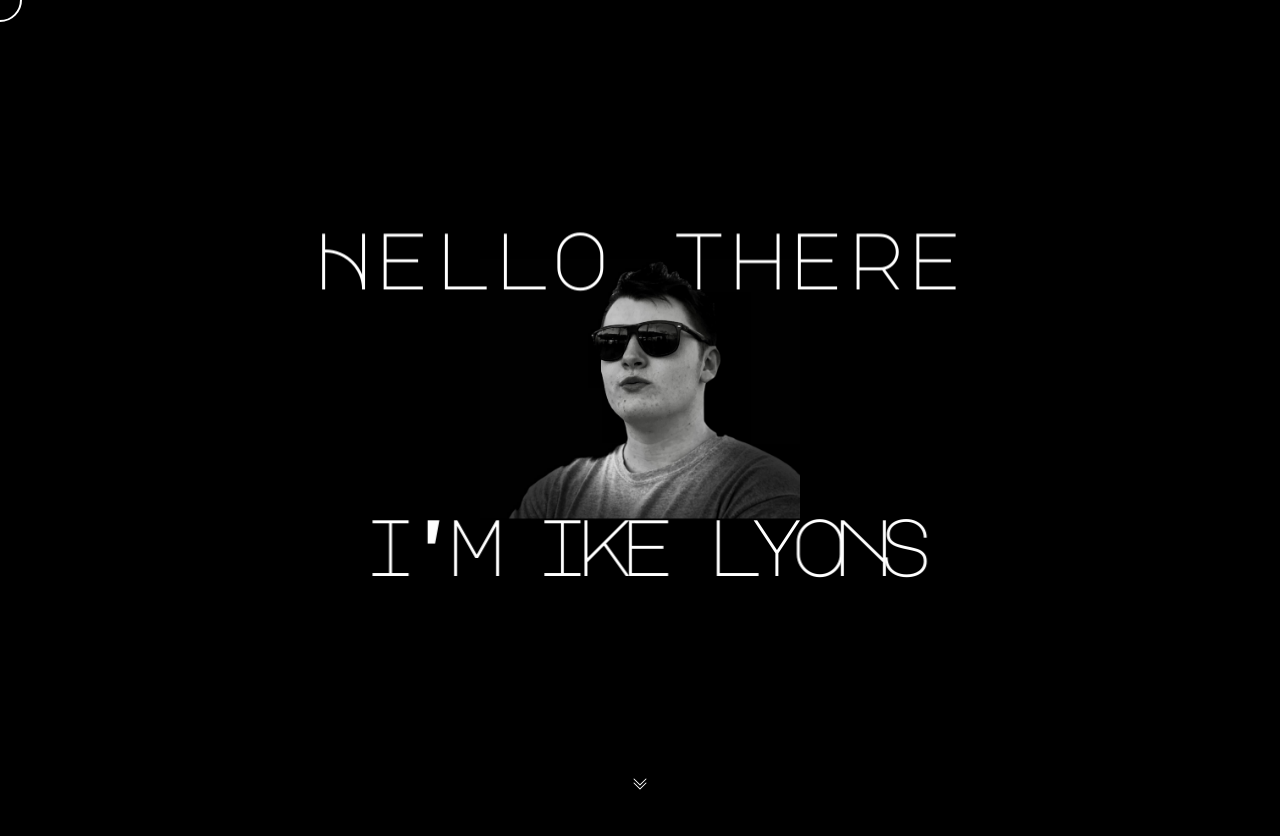
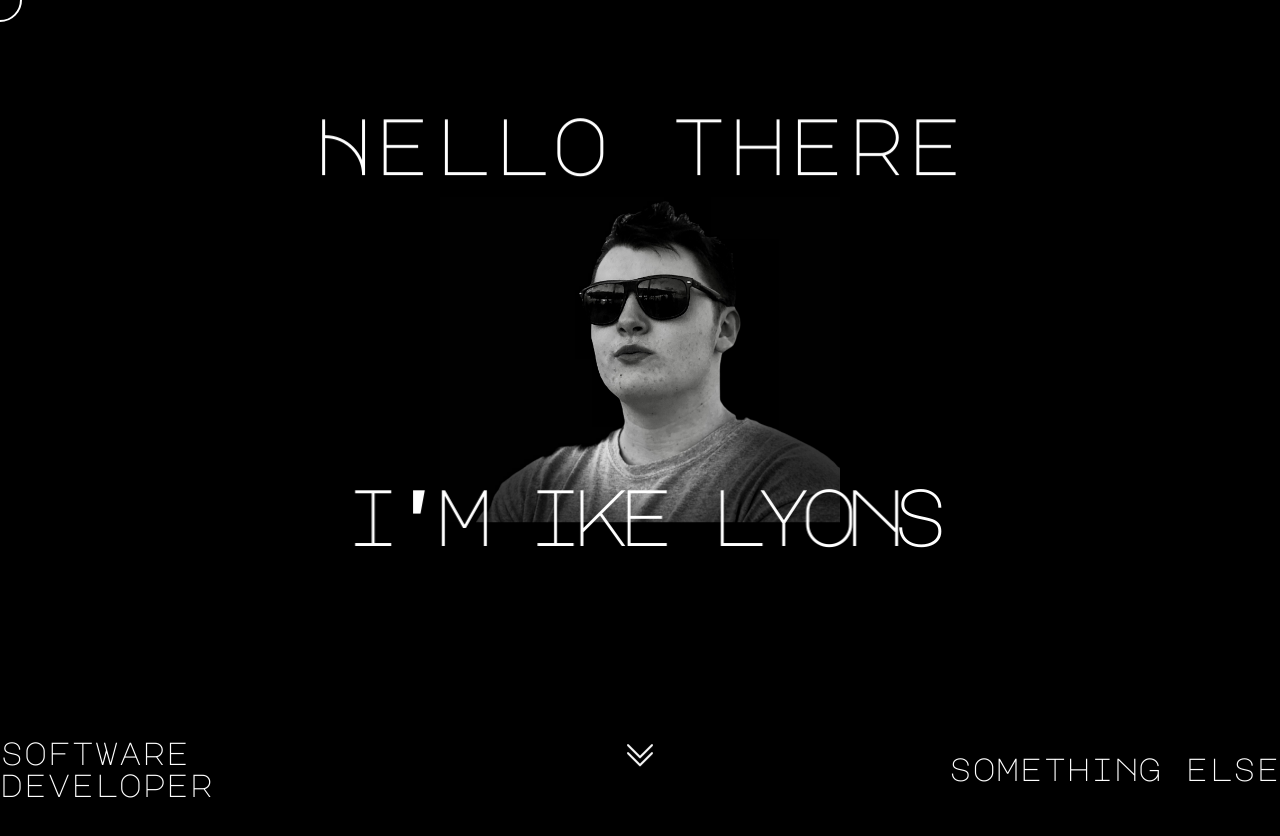
Before and after one commit to IkeLyons/IkeLyons.github.io, a React (Create React App) app: page / in a window 1280 px wide. Shown: the top 836 px of the page. Built offline with nearby package versions, Linux system fonts and the light colour scheme.

Commit message:
improved footer and added shake effects

```diff
--- a/src/Landing.css
+++ b/src/Landing.css
@@ -1,26 +1,42 @@
 .root {
   display: flex;
   flex-flow: column wrap;
-  align-items: space-around;
   justify-content: center;
   align-items: center;
   height: 100vh;
 }
 
+.main {
+  width: 100%;
+  margin: auto;
+  display: flex;
+  flex-flow: column wrap;
+  justify-content: center;
+  align-items: center;
+}
+
 .topTextContainer {
   z-index: 3;
+  margin: auto;
   margin-bottom: -5vh;
 }
 
+.topTextContainer:hover {
+  animation: shake 0.5s infinite;
+}
+
 .imageContainer {
+  margin: auto;
   z-index: 2;
   text-align: center;
-  margin-bottom: -2.5vh;
+  margin-bottom: -5vh;
 }
 
 .bottomTextContainer {
+  margin: auto;
   z-index: 3;
   text-align: center;
+  margin-bottom: 5vh;
 }
 
 .word {
@@ -29,12 +45,88 @@
   display: inline-block;
 }
 
+.footer {
+  align-self: flex-end;
+  /* margin: 0 auto !important; */
+  /* margin-top: auto !important; */
+  margin: 0;
+  width: 100%;
+  display: flex;
+  flex-flow: row wrap;
+  justify-content: space-between;
+  align-items: center;
+  font-size: 0.4em;
+}
+
+.footer > div {
+  display: flex;
+  justify-content: center;
+  width: 33%;
+}
+
+.footer div:first-child {
+  justify-content: left;
+}
+
+.footer div:last-child {
+  display: float;
+  justify-content: flex-end;
+}
+
 .downarrows {
-  position: fixed;
-  bottom: 0;
+  animation: bounce 0.5s infinite alternate;
 }
 
 img {
-  max-width: 25%;
+  max-width: 50vh;
   height: auto;
 }
+
+img:hover {
+  animation: shake 0.5s infinite;
+}
+
+@keyframes shake {
+  0% {
+    transform: translate(1px, 1px) rotate(0deg);
+  }
+  10% {
+    transform: translate(-1px, -2px) rotate(-1deg);
+  }
+  20% {
+    transform: translate(-3px, 0px) rotate(1deg);
+  }
+  30% {
+    transform: translate(3px, 2px) rotate(0deg);
+  }
+  40% {
+    transform: translate(1px, -1px) rotate(1deg);
+  }
+  50% {
+    transform: translate(-1px, 2px) rotate(-1deg);
+  }
+  60% {
+    transform: translate(-3px, 1px) rotate(0deg);
+  }
+  70% {
+    transform: translate(3px, 1px) rotate(-1deg);
+  }
+  80% {
+    transform: translate(-1px, -1px) rotate(1deg);
+  }
+  90% {
+    transform: translate(1px, 2px) rotate(0deg);
+  }
+  100% {
+    transform: translate(1px, -2px) rotate(-1deg);
+  }
+}
+
+@keyframes bounce {
+  from {
+    transform: translateY(0px);
+  }
+  to {
+    transform: translateY(-15px);
+  }
+}
--- a/src/Landing.js
+++ b/src/Landing.js
@@ -6,6 +6,7 @@ const words = "i'm ike lyons".split("");
 function Landing() {
   return (
     <div className="root">
+      <div className="main">
         <div className="topTextContainer">
           <Parallax translateY={[400, -200]}>
             <span className="text">Hello there</span>
@@ -23,8 +24,11 @@ function Landing() {
             </Parallax>
           ))}
         </div>
+      </div>
+      <div className="footer">
+        <div>software developer</div>
         <div className="downarrows">
-        <svg style={{ color: "#ffffff" }} xmlns="http://www.w3.org/2000/svg" width="16" height="16" fill="currentColor" className="bi" viewBox="0 0 16 16">
+          <svg style={{ color: "#ffffff" }} xmlns="http://www.w3.org/2000/svg" width="32" height="32" fill="currentColor" className="bi" viewBox="0 0 16 16">
             {" "}
             <path
               fillRule="evenodd"
@@ -38,6 +42,8 @@ function Landing() {
             ></path>{" "}
           </svg>
         </div>
+        <div>something else</div>
+      </div>
     </div>
   );
 }
--- a/src/index.css
+++ b/src/index.css
@@ -4,7 +4,7 @@
 body {
   margin: 0;
   font-family: "Major Mono Display", monospace;
-  font-size: 5em;
+  font-size: 10vh;
   color: white;
   -webkit-font-smoothing: antialiased;
   -moz-osx-font-smoothing: grayscale;
```
Lines whose indentation alone changed are shown as unchanged.
